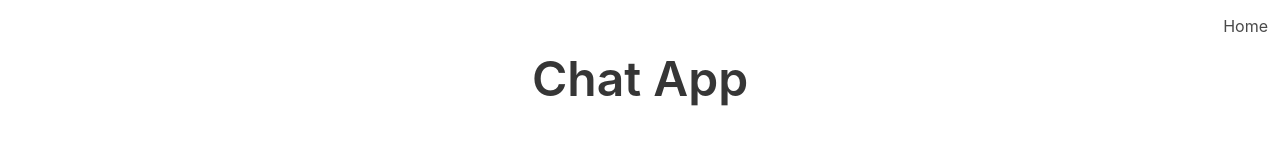
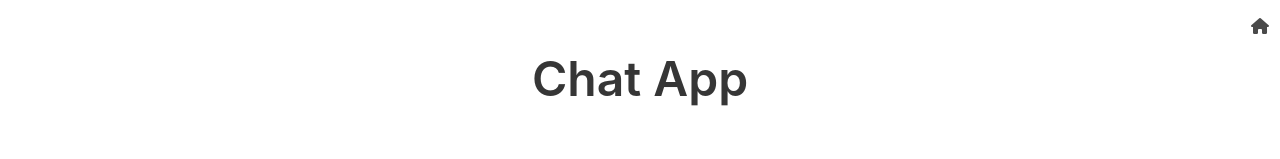
Before and after one commit to timamero/react-nodejs-video-chat, a React (Create React App) app in the folder frontend/: page / in a window 1280 px wide. Shown: the top 159 px of the page. Built offline with nearby package versions, Linux system fonts and the light colour scheme; no server answers.

Commit message:
update home nav link

```diff
--- a/frontend/public/index.html
+++ b/frontend/public/index.html
@@ -24,6 +24,7 @@
       work correctly both with client-side routing and a non-root public URL.
       Learn how to configure a non-root public URL by running `npm run build`.
     -->
+    <script src="https://kit.fontawesome.com/399087e055.js" crossorigin="anonymous"></script>
     <title>React App</title>
   </head>
   <body>
--- a/frontend/src/components/Layout/Navbar/Navbar.tsx
+++ b/frontend/src/components/Layout/Navbar/Navbar.tsx
@@ -6,7 +6,11 @@ const Navbar: React.FC = () => {
     <nav id="navbar" className="navbar" role="navigation"  aria-label="main navigation">
       <div className="navbar-menu is-active">
         <div className="navbar-end">
-        <Link to="/" className="navbar-item has-text-centered">Home</Link>
+        <Link to="/" className="navbar-item has-text-centered">
+          <span className="icon">
+            <i className="fas fa-home"></i>
+          </span>
+        </Link>
         </div>
       </div>
     </nav>
```
